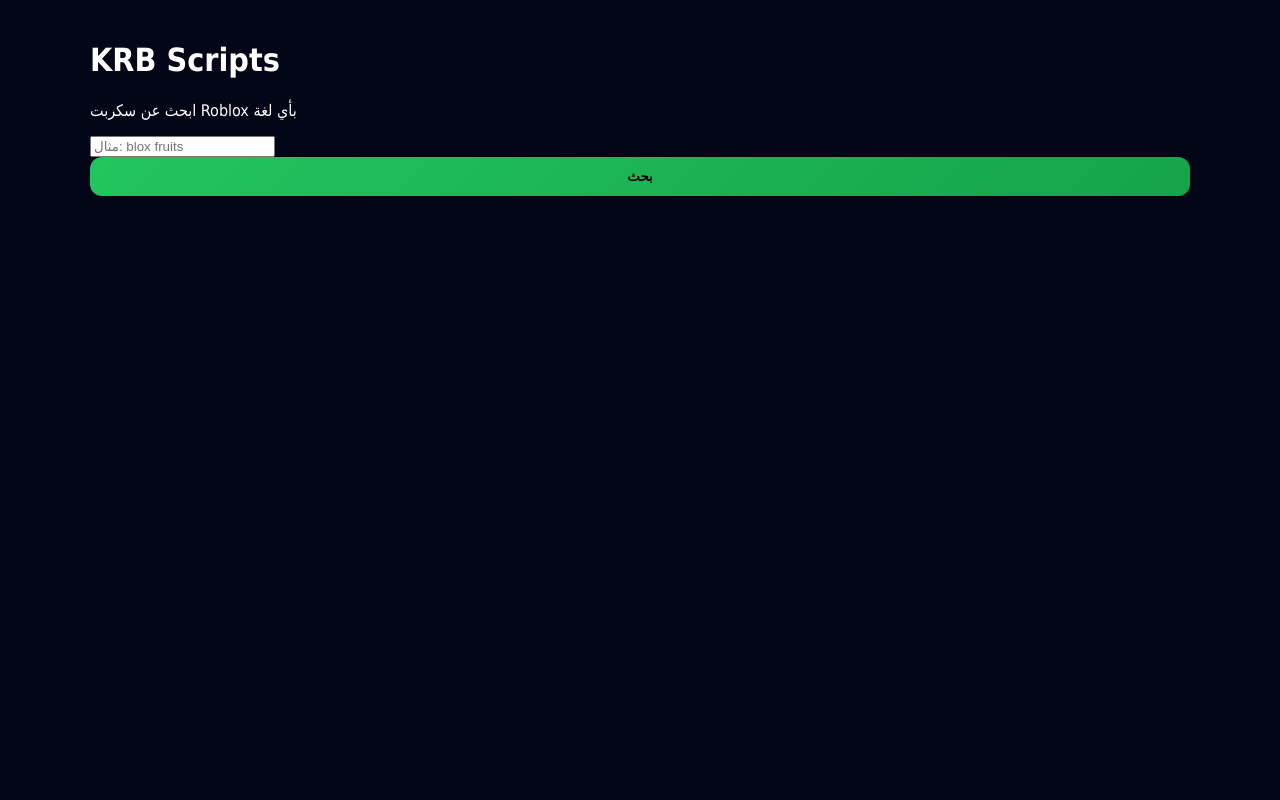
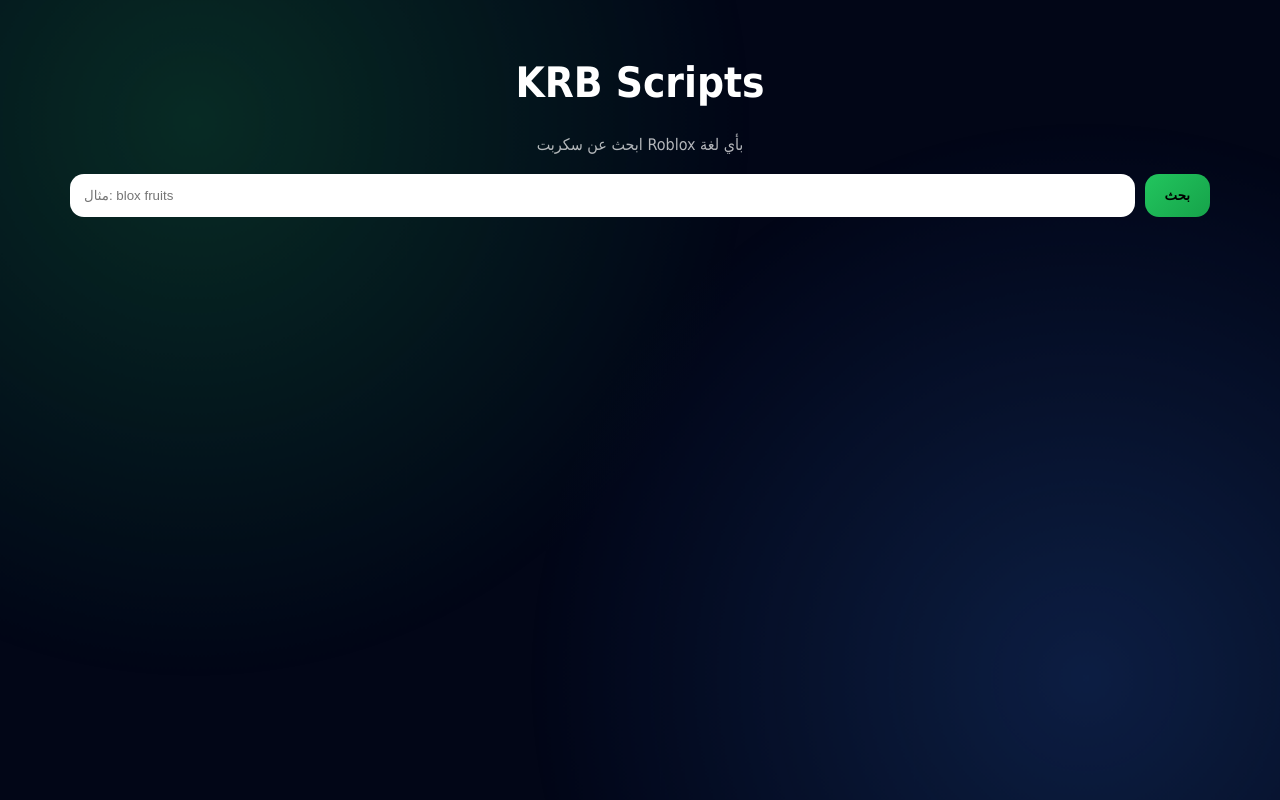
Before and after one commit to zyad511/krba, a website: page krb-site/public/index.html in a window 1280 px wide. Drawn offline with Linux system fonts and the light colour scheme.

Commit message:
Update style.css

```diff
--- a/krb-site/public/style.css
+++ b/krb-site/public/style.css
@@ -1,27 +1,83 @@
+* { box-sizing: border-box }
+
 body {
+  margin: 0;
+  font-family: Tahoma;
+  color: #fff;
   background: #020617;
-  color: #fff;
-  font-family: Tahoma;
-  margin: 0;
+  overflow-x: hidden;
+}
+
+.bg {
+  position: fixed;
+  inset: 0;
+  background:
+    radial-gradient(circle at 20% 20%, #22c55e33, transparent 40%),
+    radial-gradient(circle at 80% 80%, #3b82f633, transparent 40%);
+  animation: move 10s infinite alternate;
+  z-index: -1;
+}
+
+@keyframes move {
+  from { transform: scale(1); }
+  to { transform: scale(1.2); }
 }
 
 .container {
-  max-width: 1100px;
+  max-width: 1200px;
   margin: auto;
-  padding: 20px;
+  padding: 30px;
+}
+
+h1 {
+  text-align: center;
+  font-size: 42px;
+}
+
+.sub {
+  text-align: center;
+  opacity: .7;
+}
+
+.search {
+  display: flex;
+  gap: 10px;
+  margin: 20px 0;
+}
+
+input {
+  flex: 1;
+  padding: 14px;
+  border-radius: 14px;
+  border: none;
+}
+
+button {
+  padding: 14px 20px;
+  border-radius: 14px;
+  border: none;
+  background: linear-gradient(135deg,#22c55e,#16a34a);
+  font-weight: bold;
+  cursor: pointer;
+}
+
+#results {
+  display: grid;
+  grid-template-columns: repeat(auto-fill,minmax(300px,1fr));
+  gap: 25px;
 }
 
 .card {
-  background: #020617;
-  border-radius: 16px;
-  padding: 15px;
-  box-shadow: 0 0 25px rgba(0,0,0,.6);
-  transition: .3s;
+  background: rgba(2,6,23,.85);
+  border-radius: 18px;
+  padding: 16px;
+  backdrop-filter: blur(10px);
+  transition: .4s;
 }
 
 .card:hover {
-  transform: translateY(-6px);
-  box-shadow: 0 0 40px rgba(34,197,94,.4);
+  transform: translateY(-8px) scale(1.02);
+  box-shadow: 0 0 40px #22c55e55;
 }
 
 .code-box {
@@ -33,8 +89,8 @@
 
 pre {
   margin: 0;
+  color: #22c55e;
   font-size: 12px;
-  color: #22c55e;
 }
 
 img {
@@ -47,17 +103,24 @@
   display: flex;
   justify-content: space-between;
   font-size: 13px;
+  opacity: .8;
 }
 
-button {
-  width: 100%;
-  padding: 12px;
-  border: none;
-  border-radius: 12px;
-  cursor: pointer;
-  background: linear-gradient(135deg,#22c55e,#16a34a);
-  font-weight: bold;
+.loader {
+  width: 60px;
+  height: 60px;
+  border: 6px solid #22c55e33;
+  border-top: 6px solid #22c55e;
+  border-radius: 50%;
+  margin: 40px auto;
+  animation: spin 1s linear infinite;
 }
 
-button.success { background: #16a34a; }
-button.error { background: #dc2626; }
+@keyframes spin {
+  to { transform: rotate(360deg); }
+}
+
+.empty {
+  text-align: center;
+  opacity: .7;
+}
```
